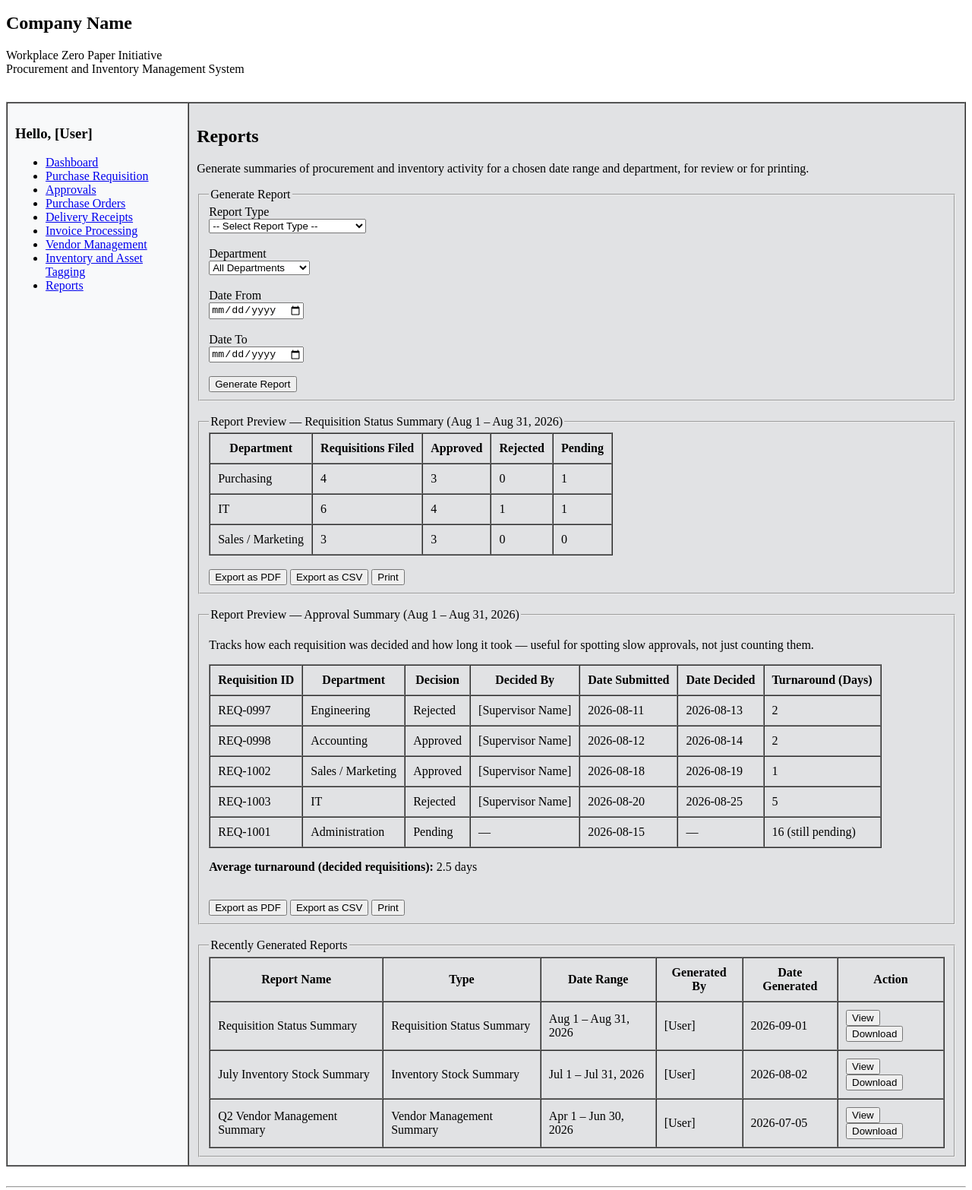
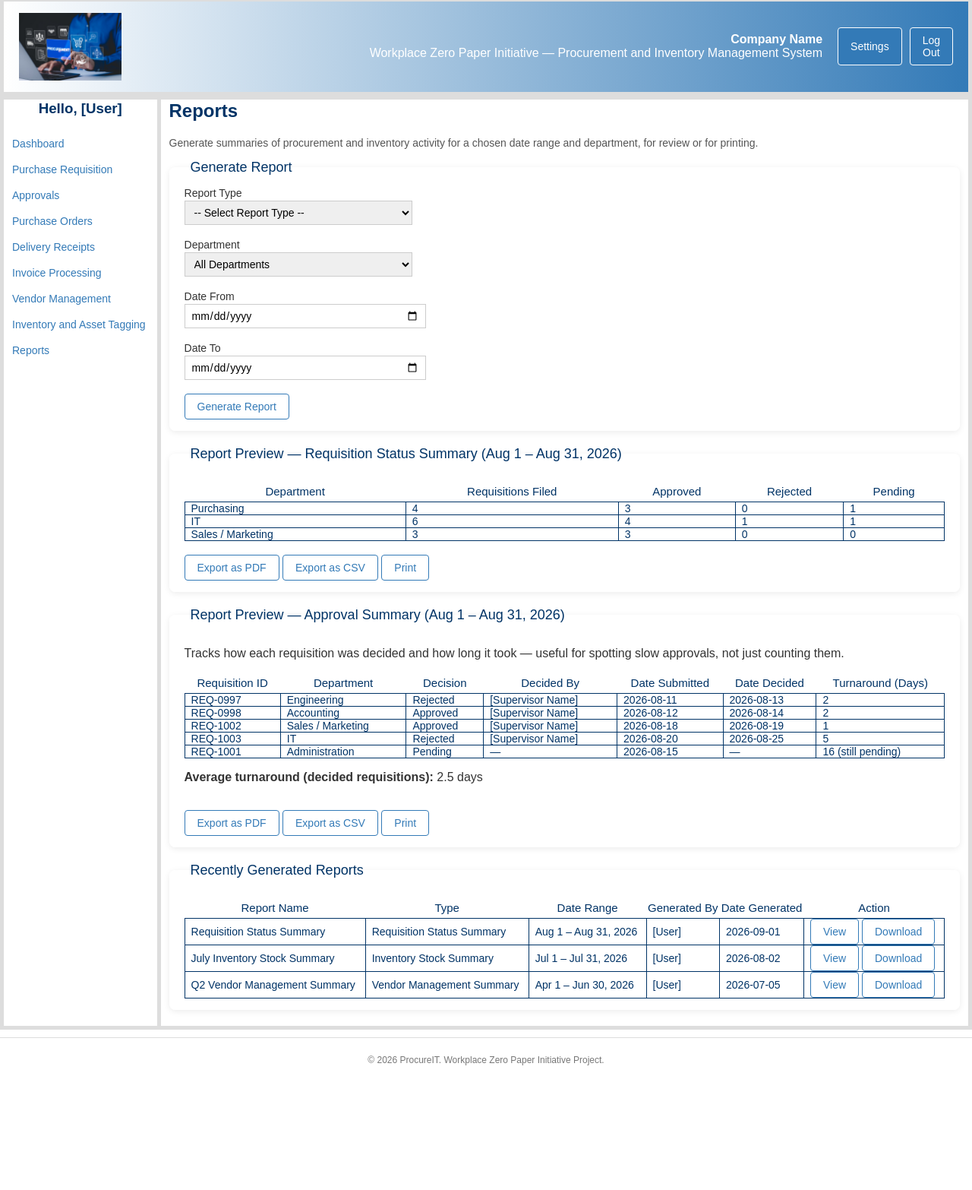
Before and after one commit to gperalta-mmdc/MO-IT161-Group-8, a plain HTML site: page reports.html in a window 1280 px wide. Shown: the part 3-1569 px from the top of the page at 76% size. After the commit the page ends 1427 px from the top, so only its background shows below. Drawn offline with Linux system fonts and the light colour scheme.

Commit message:
Update Reports tab

```diff
--- a/reports.html
+++ b/reports.html
@@ -2,27 +2,35 @@
 
 <html lang="en">
   <head>
+    <meta charset="UTF-8" />
     <title>ProcureIT - Reports</title>
+    <link rel="stylesheet" href="style.css" />
+    <link rel="stylesheet" href="reports.css" />
   </head>
 
   <body>
-    <section id="reports">
-      <h1>Company Name</h1>
+    <header class="header-bar">
+      <div class="header-image">
+        <img src="./resources/proc1.jpg" alt="ProcureIT" />
+      </div>
       <p>
-        Workplace Zero Paper Initiative<br />
-        Procurement and Inventory Management System
+        <strong>Company Name</strong><br />
+        Workplace Zero Paper Initiative &mdash; Procurement and Inventory
+        Management System
       </p>
-      <br />
-      <table
-        width="100%"
-        style="height: 100vh"
-        border="1"
-        cellpadding="10"
-        cellspacing="0"
-      >
+      <div class="header-buttons">
+        <button type="button" class="btn-header">Settings</button>
+        <form action="index.html" method="get">
+          <button type="submit" class="btn-header">Log Out</button>
+        </form>
+      </div>
+    </header>
+
+    <table class="layout-table">
       <tr>
-          <td width="13%" valign="top" bgcolor="#f8f9fa">
-            <h3>Hello, [User]</h3>
+        <td class="nav-col">
+          <h3 class="profile-name">Hello, [User]</h3>
+          <div class="navigation">
             <nav>
               <ul>
                 <li><a href="dashboard.html">Dashboard</a></li>
@@ -32,24 +40,27 @@
                 <li><a href="delivery.html">Delivery Receipts</a></li>
                 <li><a href="invoices.html">Invoice Processing</a></li>
                 <li><a href="vendors.html">Vendor Management</a></li>
-               <li><a href="inventory.html">Inventory and Asset Tagging </a></li>
+                <li>
+                  <a href="inventory.html">Inventory and Asset Tagging</a>
+                </li>
                 <li><a href="reports.html">Reports</a></li>
               </ul>
             </nav>
+          </div>
         </td>
 
-          <td width="50%" bgcolor="#e1e2e4" valign="top">
+        <td class="content-col">
+          <div class="content">
             <h2>Reports</h2>
             <p>
               Generate summaries of procurement and inventory activity for a
               chosen date range and department, for review or for printing.
             </p>
 
-            <fieldset>
-              <legend>Generate Report</legend>
+            <fieldset class="content-field">
+              <legend class="content-legend">Generate Report</legend>
               <form>
-                <label>Report Type</label>
-                <br />
+                <label class="content-label">Report Type</label>
                 <select>
                   <option>-- Select Report Type --</option>
                   <option>Requisition Status Summary</option>
@@ -61,8 +72,7 @@
                   <option>Inventory Stock Summary</option>
                 </select>
                 <br /><br />
-                <label>Department</label>
-                <br />
+                <label class="content-label">Department</label>
                 <select>
                   <option>All Departments</option>
                   <option>IT</option>
@@ -74,26 +84,24 @@
                   <option>Human Resources</option>
                 </select>
                 <br /><br />
-                <label>Date From</label>
-                <br />
+                <label class="content-label">Date From</label>
                 <input type="date" />
                 <br /><br />
-                <label>Date To</label>
-                <br />
+                <label class="content-label">Date To</label>
                 <input type="date" />
                 <br /><br />
-                <button type="submit">Generate Report</button>
+                <button type="submit" class="btn-content">
+                  Generate Report
+                </button>
               </form>
             </fieldset>
 
-            <br />
-
-            <fieldset>
-              <legend>
-                Report Preview &mdash; Requisition Status Summary (Aug 1 &ndash;
-                Aug 31, 2026)
+            <fieldset class="content-field">
+              <legend class="content-legend">
+                Report Preview &mdash; Requisition Status Summary (Aug 1
+                &ndash; Aug 31, 2026)
               </legend>
-              <table border="1" cellpadding="10" cellspacing="0">
+              <table class="content-table">
                 <thead>
                   <tr>
                     <th>Department</th>
@@ -128,15 +136,17 @@
                 </tbody>
               </table>
               <br />
-              <button type="button">Export as PDF</button>
-              <button type="button">Export as CSV</button>
-              <button type="button">Print</button>
+              <button type="button" class="btn-content">
+                Export as PDF
+              </button>
+              <button type="button" class="btn-content">
+                Export as CSV
+              </button>
+              <button type="button" class="btn-content">Print</button>
             </fieldset>
 
-            <br/>
-
-               <fieldset>
-              <legend>
+            <fieldset class="content-field">
+              <legend class="content-legend">
                 Report Preview &mdash; Approval Summary (Aug 1 &ndash; Aug 31,
                 2026)
               </legend>
@@ -145,7 +155,7 @@
                 &mdash; useful for spotting slow approvals, not just counting
                 them.
               </p>
-              <table border="1" cellpadding="10" cellspacing="0">
+              <table class="content-table">
                 <thead>
                   <tr>
                     <th>Requisition ID</th>
@@ -210,16 +220,18 @@
                 2.5 days
               </p>
               <br />
-              <button type="button">Export as PDF</button>
-              <button type="button">Export as CSV</button>
-              <button type="button">Print</button>
+              <button type="button" class="btn-content">
+                Export as PDF
+              </button>
+              <button type="button" class="btn-content">
+                Export as CSV
+              </button>
+              <button type="button" class="btn-content">Print</button>
             </fieldset>
 
-            <br>
-
-            <fieldset>
-              <legend>Recently Generated Reports</legend>
-              <table border="1" cellpadding="10" cellspacing="0">
+            <fieldset class="content-field">
+              <legend class="content-legend">Recently Generated Reports</legend>
+              <table class="content-table">
                 <thead>
                   <tr>
                     <th>Report Name</th>
@@ -238,8 +250,10 @@
                     <td>[User]</td>
                     <td>2026-09-01</td>
                     <td>
-                      <button type="button">View</button>
-                      <button type="button">Download</button>
+                      <button type="button" class="btn-content">View</button>
+                      <button type="button" class="btn-content">
+                        Download
+                      </button>
                     </td>
                   </tr>
                   <tr>
@@ -249,8 +263,10 @@
                     <td>[User]</td>
                     <td>2026-08-02</td>
                     <td>
-                      <button type="button">View</button>
-                      <button type="button">Download</button>
+                      <button type="button" class="btn-content">View</button>
+                      <button type="button" class="btn-content">
+                        Download
+                      </button>
                     </td>
                   </tr>
                   <tr>
@@ -260,19 +276,22 @@
                     <td>[User]</td>
                     <td>2026-07-05</td>
                     <td>
-                      <button type="button">View</button>
-                      <button type="button">Download</button>
+                      <button type="button" class="btn-content">View</button>
+                      <button type="button" class="btn-content">
+                        Download
+                      </button>
                     </td>
                   </tr>
                 </tbody>
               </table>
             </fieldset>
+          </div>
         </td>
       </tr>
     </table>
-    </section>
-    <br />
-    <hr />
-    <br />
+
+    <footer class="footer">
+      <p>&copy; 2026 ProcureIT. Workplace Zero Paper Initiative Project.</p>
+    </footer>
   </body>
 </html>
```
Lines whose indentation alone changed are shown as unchanged.
